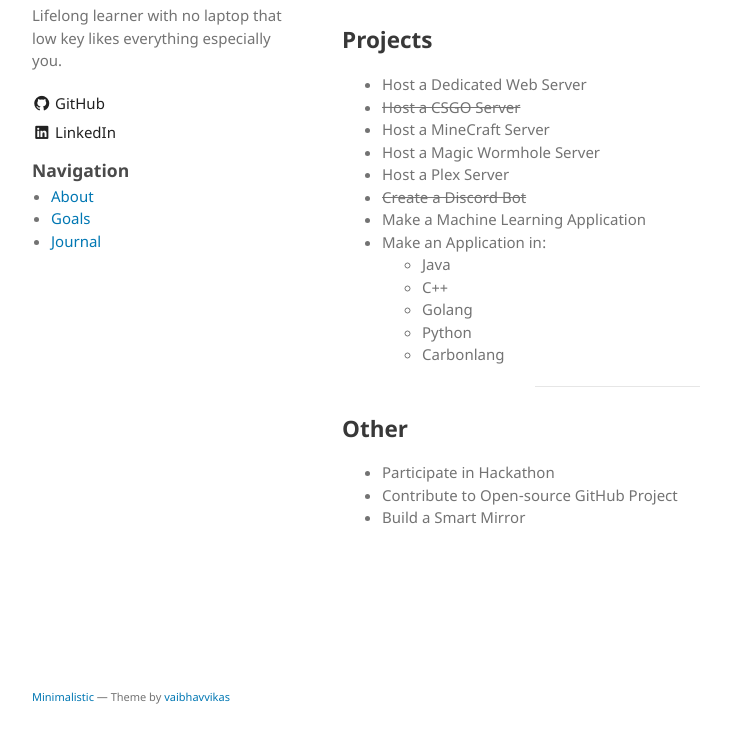
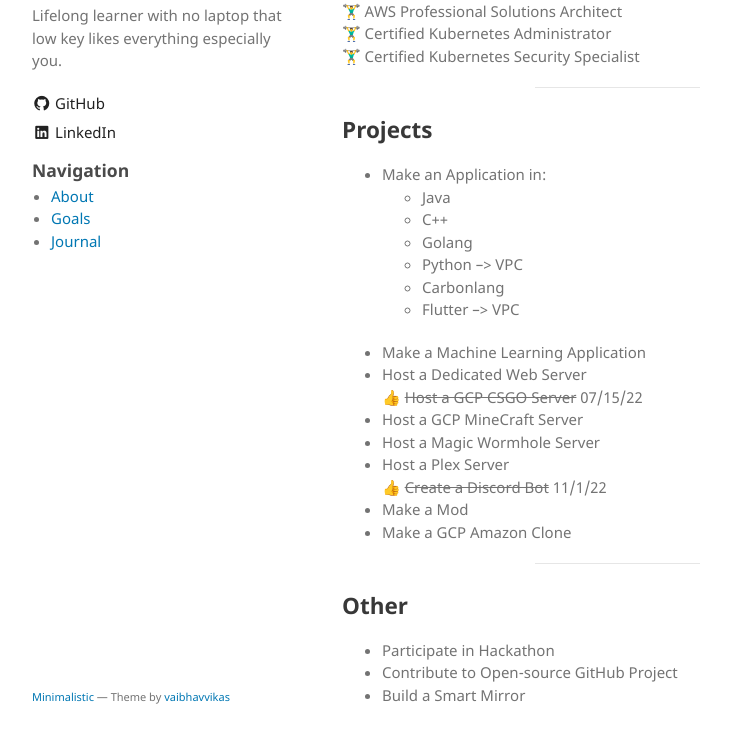
Before and after one commit to Lejondary/Lejondary.github.io, a Jekyll site: the page built from goals.md, in a window 1280 px wide and 1049 px high. Shown: the part 293-1036 px from the top of the window, without its empty margins (178-909 px from the left). Built offline with Jekyll 4.4.1, drawn with Linux system fonts in a browser that asks for light colours; emoji names are drawn with the system emoji font; the repository's description, which GitHub fills in, is left out; some of the changed text lies outside the part shown.

Commit message:
updated goals

```diff
--- a/goals.md
+++ b/goals.md
@@ -12,24 +12,32 @@ title: Lejondary | Goals
 :weight_lifting_man: GCP Professional Data Engineer
 :weight_lifting_man: GCP Professional Database Engineer
 :weight_lifting_man: GCP Professional Cloud Security Engineer
+:weight_lifting_man: AWS Associate Solutions Architect
+:weight_lifting_man: AWS Professional Solutions Architect
+:weight_lifting_man: Certified Kubernetes Administrator
+:weight_lifting_man: Certified Kubernetes Security Specialist
 
 ---
 
 ## Projects
 
-- Host a Dedicated Web Server
-- ~~Host a CSGO Server~~
-- Host a MineCraft Server
-- Host a Magic Wormhole Server
-- Host a Plex Server
-- ~~Create a Discord Bot~~
-- Make a Machine Learning Application
 - Make an Application in:
   - Java
   - C++
   - Golang
-  - Python
+  - Python --> VPC
   - Carbonlang
+  - Flutter --> VPC
+
+- Make a Machine Learning Application
+- Host a Dedicated Web Server
+:+1: ~~Host a GCP CSGO Server~~ 07/15/22
+- Host a GCP MineCraft Server
+- Host a Magic Wormhole Server
+- Host a Plex Server
+:+1: ~~Create a Discord Bot~~ 11/1/22
+- Make a Mod
+- Make a GCP Amazon Clone
 
 ---
 
```
